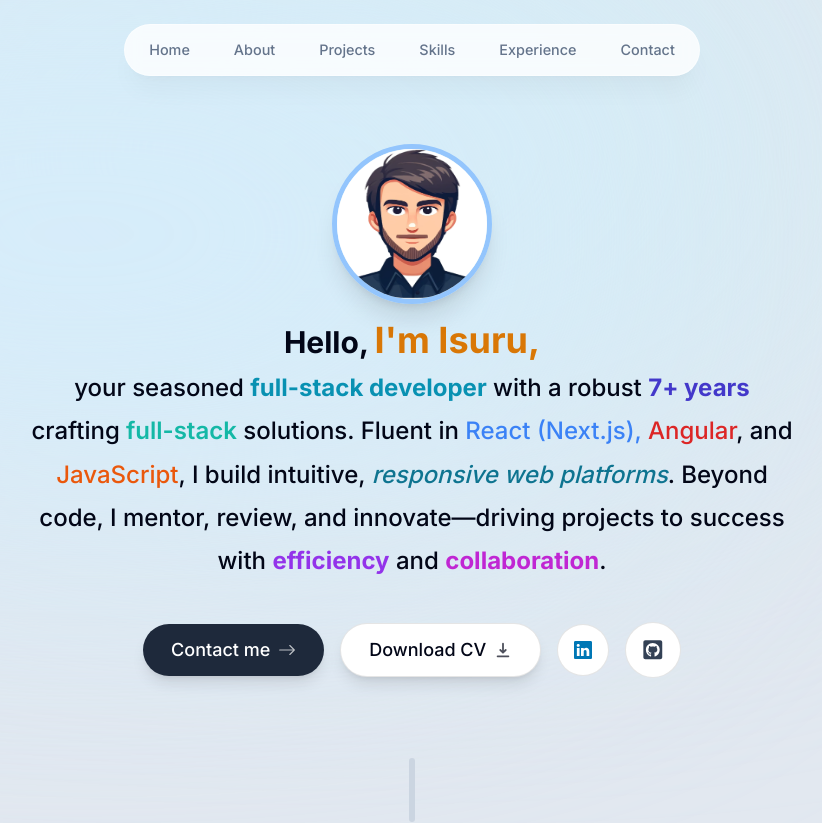
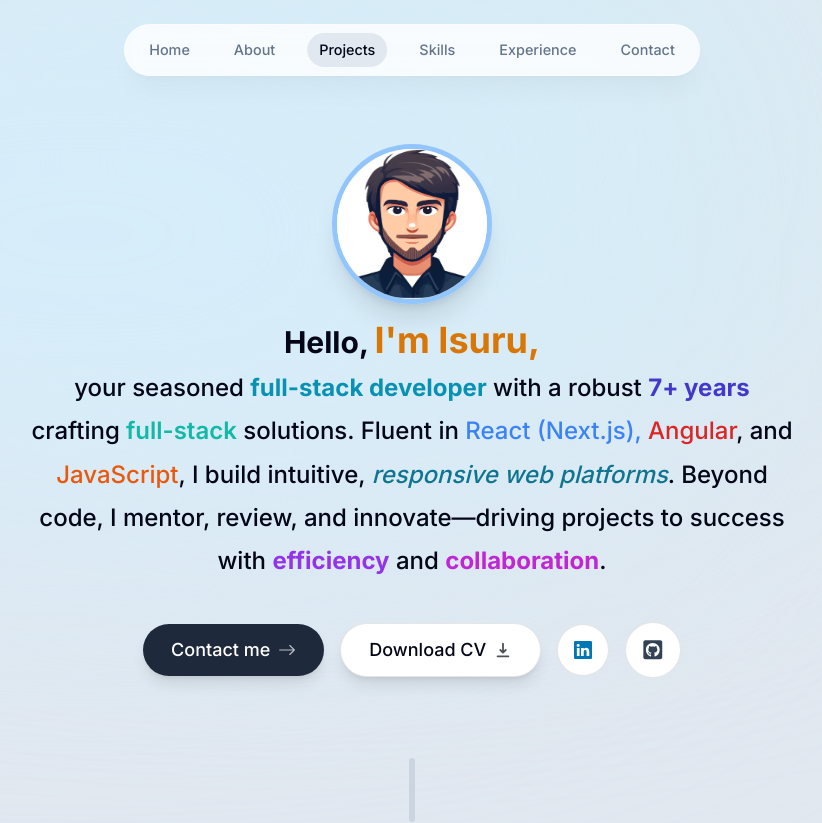
Before and after one commit to isuruch92/isuru-portfolio, a Next.js app: page / in a window 1280 px wide. Shown: the top 823 px of the page, without its empty margins (228-1050 px from the left). Built offline with nearby package versions, Linux system fonts and the light colour scheme.

Commit message:
Adding context API, custom hook, intersection observer and finishing up the header

```diff
--- a/app/layout.tsx
+++ b/app/layout.tsx
@@ -1,6 +1,7 @@
-import Header from "@/components/header";
 import "./globals.css";
 import { Inter } from "next/font/google";
+import Header from "@/components/header";
+import { ActiveSectionProvider } from "@/context/active-section-context";
 
 const inter = Inter({ subsets: ["latin"] });
 
@@ -25,8 +26,10 @@ export default function RootLayout({
         md:left-[-33rem] lg:left-[-28rem] xl:left-[-15rem] 2xl:left-[-5rem] -z-10"
         ></div>
 
-        <Header />
-        {children}
+        <ActiveSectionProvider>
+          <Header />
+          {children}
+        </ActiveSectionProvider>
       </body>
     </html>
   );
--- a/components/about.tsx
+++ b/components/about.tsx
@@ -3,12 +3,15 @@
 import React from "react";
 import { motion } from "framer-motion";
 import SectionHeading from "./section-heading";
-// import { useSectionInView } from "@/lib/hooks";
+import useSectionInView from "@/hooks/useSectionInView";
 
 export default function About() {
+  const ref = useSectionInView("About", 0.8);
+
   return (
     <motion.section
       id="about"
+      ref={ref}
       className="mb-28 max-w-[45rem] text-center leading-8 sm:mb-40 scroll-mt-32"
       initial={{ opacity: 0, y: 100 }}
       animate={{ opacity: 1, y: 0 }}
--- a/components/header.tsx
+++ b/components/header.tsx
@@ -3,10 +3,15 @@
 import React from "react";
 import Link from "next/link";
 import { motion } from "framer-motion";
+import clsx from "clsx";
 
 import { links } from "@/lib/data";
+import { useActiveSection } from "@/context/active-section-context";
 
 export default function Header() {
+  const { activeSection, setActiveSection, setTimeOfLastClick } =
+    useActiveSection();
+
   return (
     <header className="z-[999] relative">
       <motion.div
@@ -25,7 +30,7 @@ export default function Header() {
         <ul className="flex w-[22rem] flex-wrap items-center justify-center gap-y-1 text-[0.9rem] font-medium text-slate-500 sm:w-[initial] sm:flex-nowrap sm:gap-5">
           {links.map((link) => (
             <motion.li
-              className="h-3/4 flex items-center justify-center"
+              className="h-3/4 flex items-center justify-center relative"
               key={link.hash}
               initial={{ y: -100, opacity: 0 }}
               animate={{ y: 0, opacity: 1 }}
@@ -35,11 +40,33 @@ export default function Header() {
                 stiffness: 180,
               }}
             >
+              {/* clsx library allows us to apply conditional tailwind styles, like below
+                all we need to do is to wrap the styles with {} and add clsx function
+                and we can add conditional styles based on some variable after a comma to base styles and inside new {}
+                eg: { "text-slate-950": activeSection === link.name }
+              */}
               <Link
-                className="w-full flex items-center justify-center px-3 py-3 hover:text-slate-950 transition duration-300"
+                className={clsx(
+                  "w-full flex items-center justify-center px-3 py-3 hover:text-slate-950 transition duration-300",
+                  { "text-slate-950": activeSection === link.name }
+                )}
                 href={link.hash}
+                onClick={() => {
+                  setActiveSection(link.name);
+                  setTimeOfLastClick(Date.now());
+                }}
               >
                 {link.name}
+
+                {link.name === activeSection && (
+                  /* to animate this active blob of the nav item, framer motion uses the same layoutId to track the change of
+                  the active link and animates the transition */
+                  <motion.span
+                    className="bg-slate-200 rounded-full absolute inset-0 -z-10"
+                    layoutId="activeSection"
+                    transition={{ type: "spring", stiffness: 380, damping: 30 }}
+                  ></motion.span>
+                )}
               </Link>
             </motion.li>
           ))}
--- a/components/intro.tsx
+++ b/components/intro.tsx
@@ -3,16 +3,19 @@
 import React from "react";
 import Image from "next/image";
 import Link from "next/link";
-
 import { motion } from "framer-motion";
 import { BsArrowRight, BsLinkedin } from "react-icons/bs";
 import { HiDownload } from "react-icons/hi";
 import { FaGithubSquare } from "react-icons/fa";
+import useSectionInView from "@/hooks/useSectionInView";
 
 export default function Intro() {
+  const ref = useSectionInView("Home", 0.4);
+
   return (
     <section
       id="home"
+      ref={ref}
       className="mb-28 max-w-[50rem] text-center sm:mb-0 scroll-mt-[100rem]"
     >
       <div className="flex items-center justify-center">
--- a/components/projects.tsx
+++ b/components/projects.tsx
@@ -1,11 +1,16 @@
+"use client";
+
 import React from "react";
 import SectionHeading from "./section-heading";
 import { projectsData } from "@/lib/data";
 import Project from "./project";
+import useSectionInView from "@/hooks/useSectionInView";
 
 export default function Projects() {
+  const ref = useSectionInView("Projects", 0.5);
+
   return (
-    <section id="projects" className="scroll-mt-32">
+    <section id="projects" ref={ref} className="scroll-mt-32">
       <SectionHeading>My Projects</SectionHeading>
       <div>
         {projectsData.map((project, index) => (
--- /dev/null
+++ b/context/active-section-context.tsx
@@ -0,0 +1,55 @@
+"use client";
+
+import React, { createContext, useState, useContext } from "react";
+import type { SectionName } from "@/lib/types";
+
+type ActiveSectionProvider = {
+  children: React.ReactNode;
+};
+
+/* If you dont know the type to setActiveSection
+just hover setActiveSection in vscode to check the type*/
+type ActiveSectionContextType = {
+  activeSection: SectionName;
+  setActiveSection: React.Dispatch<React.SetStateAction<SectionName>>;
+  timeOfLastClick: number;
+  setTimeOfLastClick: React.Dispatch<React.SetStateAction<number>>;
+};
+
+/* In .ts, we need to give an default vlaue to the context when declaring
+and also we need to give a type for the context*/
+const ActiveSectionContext = createContext<ActiveSectionContextType | null>(
+  null
+);
+
+function ActiveSectionProvider({ children }: ActiveSectionProvider) {
+  const [activeSection, setActiveSection] = useState<SectionName>("Home");
+  //we need to keep track of this to disable the intersection observer temporarily when user click on a link
+  const [timeOfLastClick, setTimeOfLastClick] = useState(0);
+
+  return (
+    <ActiveSectionContext.Provider
+      value={{
+        activeSection,
+        setActiveSection,
+        timeOfLastClick,
+        setTimeOfLastClick,
+      }}
+    >
+      {children}
+    </ActiveSectionContext.Provider>
+  );
+}
+
+function useActiveSection() {
+  const context = useContext(ActiveSectionContext);
+
+  if (!context) {
+    throw new Error(
+      "ActiveSectionContext must be used within ActiveSectionProvider"
+    );
+  }
+  return context;
+}
+
+export { ActiveSectionProvider, useActiveSection };
--- /dev/null
+++ b/hooks/useSectionInView.ts
@@ -0,0 +1,21 @@
+import { useActiveSection } from "@/context/active-section-context";
+import { useEffect } from "react";
+import { useInView } from "react-intersection-observer";
+
+import type { SectionName } from "@/lib/types";
+
+export default function useSectionInView(
+  sectionName: SectionName,
+  threshold = 0.75
+) {
+  const { ref, inView } = useInView({ threshold: threshold });
+  const { setActiveSection, timeOfLastClick } = useActiveSection();
+
+  useEffect(() => {
+    if (inView && Date.now() - timeOfLastClick > 1000) {
+      setActiveSection(sectionName);
+    }
+  }, [inView, setActiveSection, timeOfLastClick, sectionName]);
+
+  return ref;
+}
--- /dev/null
+++ b/lib/types.ts
@@ -0,0 +1,3 @@
+import { links } from "./data";
+
+export type SectionName = (typeof links)[number]["name"];
--- a/package.json
+++ b/package.json
@@ -13,6 +13,7 @@
     "@types/react": "18.2.73",
     "@types/react-dom": "18.2.23",
     "autoprefixer": "10.4.19",
+    "clsx": "^2.1.1",
     "eslint": "8.57.0",
     "eslint-config-next": "14.1.4",
     "framer-motion": "^11.0.28",
@@ -21,6 +22,7 @@
     "react": "18.2.0",
     "react-dom": "18.2.0",
     "react-icons": "^5.0.1",
+    "react-intersection-observer": "^9.8.2",
     "tailwindcss": "3.4.3",
     "typescript": "5.4.3"
   }
```
Also changed, not shown: 1 other file (tests, documents, lock files or other folders).
